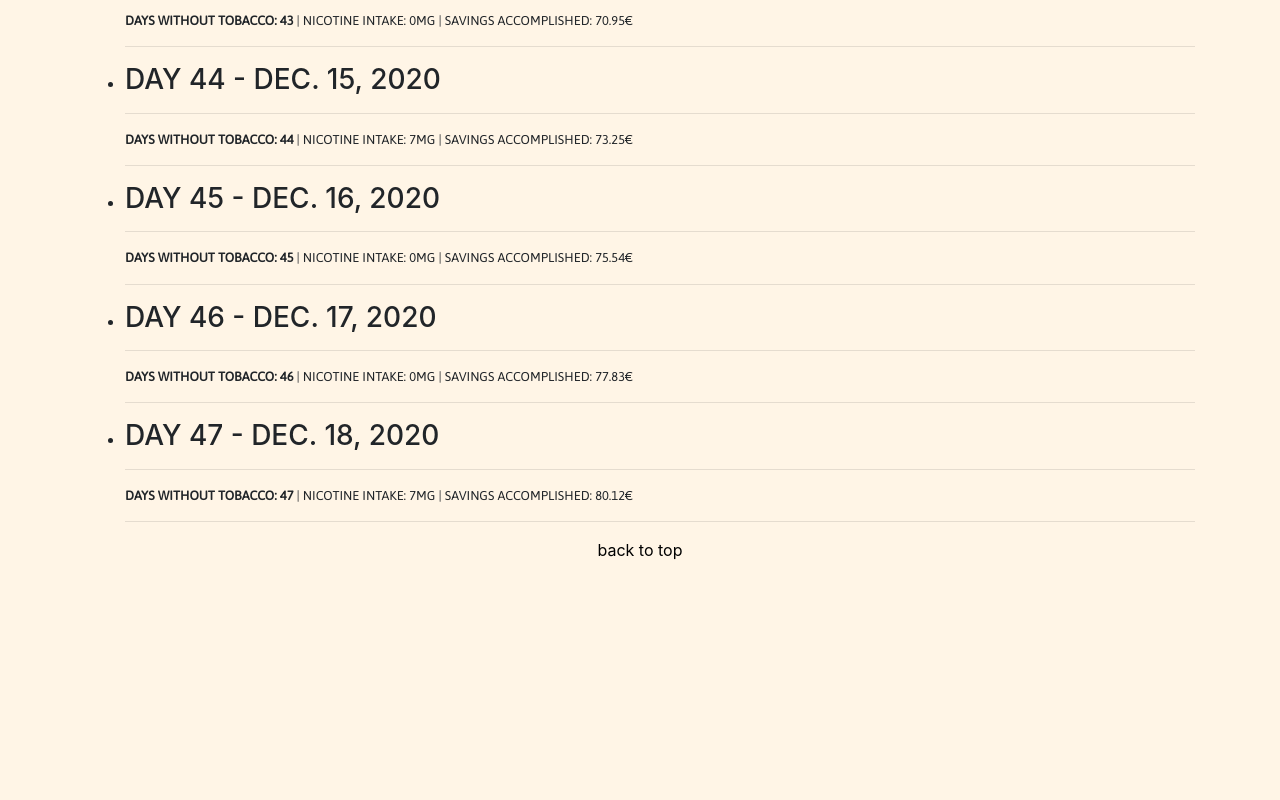
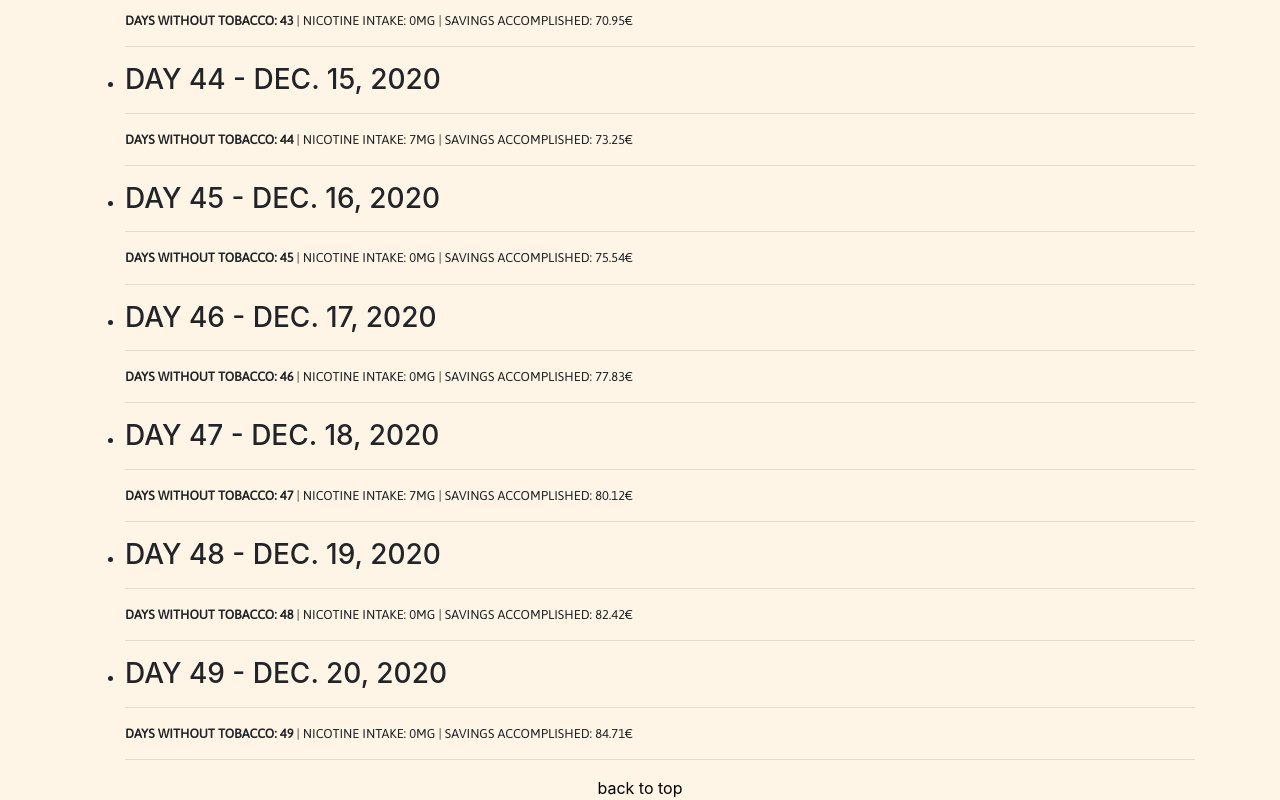
Before and after one commit to draialexis/alexisdrai, an Angular app: page / in a window 1280 px wide. Shown: the part 9481-10281 px from the top of the page. Before the commit the page ends 10043 px from the top, so only its background shows below. Built offline with nearby package versions, Linux system fonts and the light colour scheme.

Commit message:
Add entries for days 48, 49

```diff
--- a/src/app/components/smokefree/smokefree.component.html
+++ b/src/app/components/smokefree/smokefree.component.html
@@ -490,10 +490,24 @@
     <hr>
   </li>
   <li>
-    <h3 id="smokefree" class="text-uppercase">Day 47 - dec. 18, 2020</h3>
+    <h3 class="text-uppercase">Day 47 - dec. 18, 2020</h3>
     <hr>
     <p class="small-print text-uppercase"><strong>days without tobacco: 47</strong> | nicotine intake: 7mg | savings
       accomplished: 80.12€</p>
+    <hr>
+  </li>
+  <li>
+    <h3 class="text-uppercase">Day 48 - dec. 19, 2020</h3>
+    <hr>
+    <p class="small-print text-uppercase"><strong>days without tobacco: 48</strong> | nicotine intake: 0mg | savings
+      accomplished: 82.42€</p>
+    <hr>
+  </li>
+  <li>
+    <h3 id="smokefree" class="text-uppercase">Day 49 - dec. 20, 2020</h3>
+    <hr>
+    <p class="small-print text-uppercase"><strong>days without tobacco: 49</strong> | nicotine intake: 0mg | savings
+      accomplished: 84.71€</p>
     <hr>
   </li>
 </ul>
```
